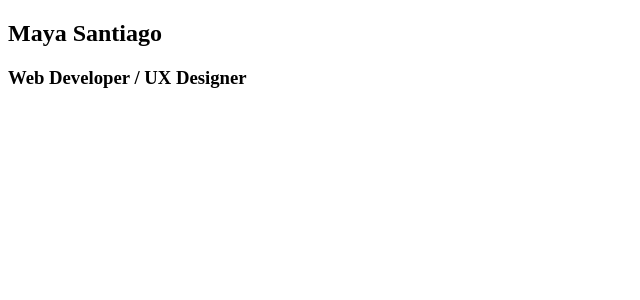
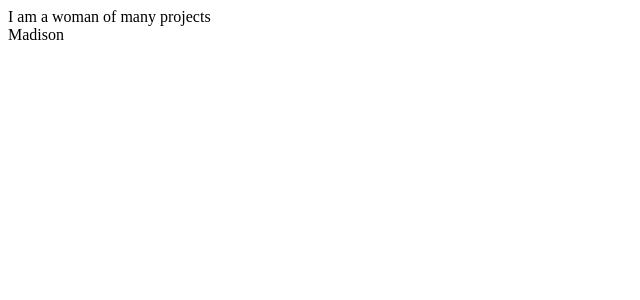
Before and after one commit to msatori/portfolio, a React (Create React App) app: page /resume in a window 1280 px wide. Shown: the top 300 px of the page, without its empty margins (0-640 px from the left). Built offline with nearby package versions, Linux system fonts and the light colour scheme.

Commit message:
created bio $ resume pages

```diff
--- a/src/App.js
+++ b/src/App.js
@@ -8,17 +8,27 @@ import {
 
 //page imports
 import HomePage from './pages/Home';
+import Bio from './pages/Bio';
+import Resume from './pages/Resume';
 
 function App() {
   return (
     <main>
       <Router>
         <Switch>
+          <Route path="/about">
+            <Bio />
+          </Route>
+          <Route path="/resume">
+            <Resume />
+          </Route>
           <Route path="/">
             <HomePage />
           </Route>
         </Switch>
       </Router>
+
+      <Bio />
     </main>
   );
 }
--- /dev/null
+++ b/src/pages/Bio/index.js
@@ -0,0 +1,12 @@
+import { React } from 'react';
+
+
+export default function Bio() {
+    return (
+        <section className="bio">
+            <div className="bio-wrapper">
+                Madison
+            </div>
+        </section>
+    )
+}
--- /dev/null
+++ b/src/pages/Resume/index.js
@@ -0,0 +1,12 @@
+import { React } from 'react';
+
+
+export default function Resume() {
+    return (
+        <section className="resume">
+            <div className="resume-wrapper">
+                I am a woman of many projects
+            </div>
+        </section>
+    )
+}
```
